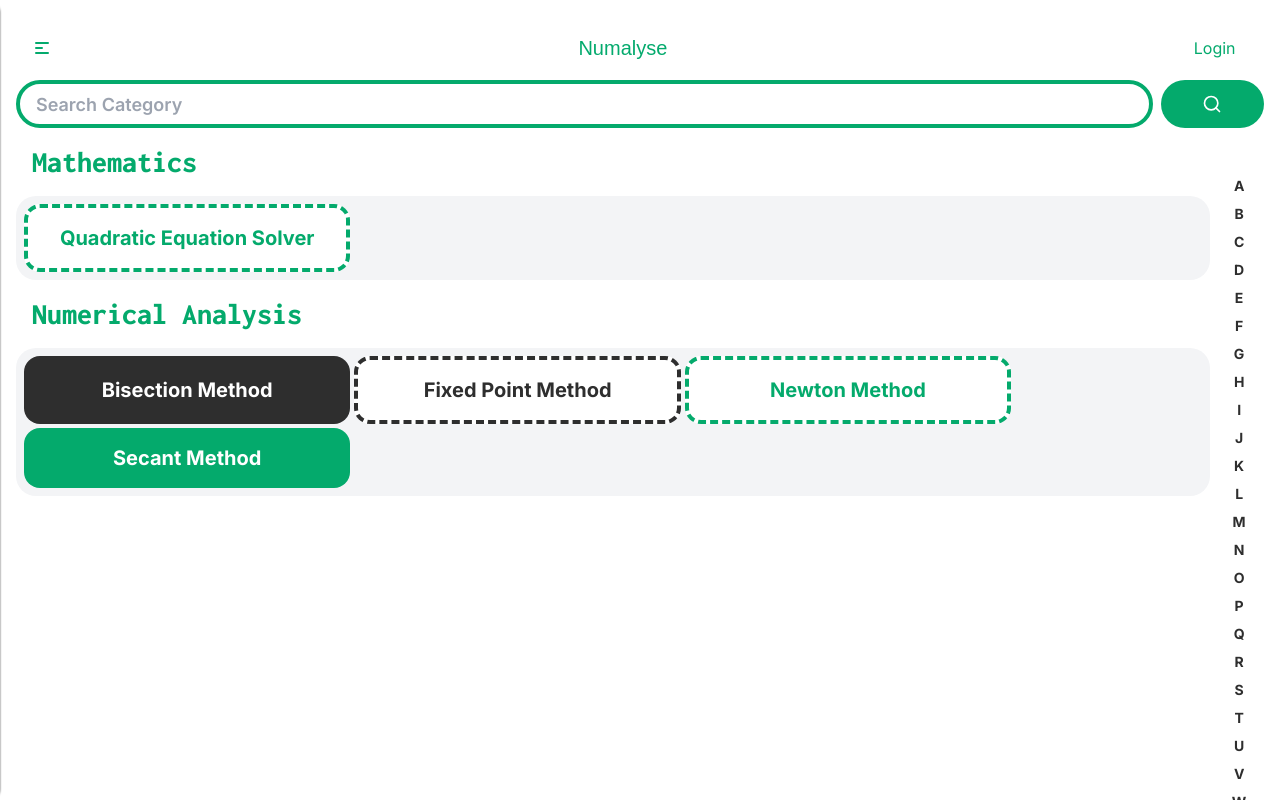
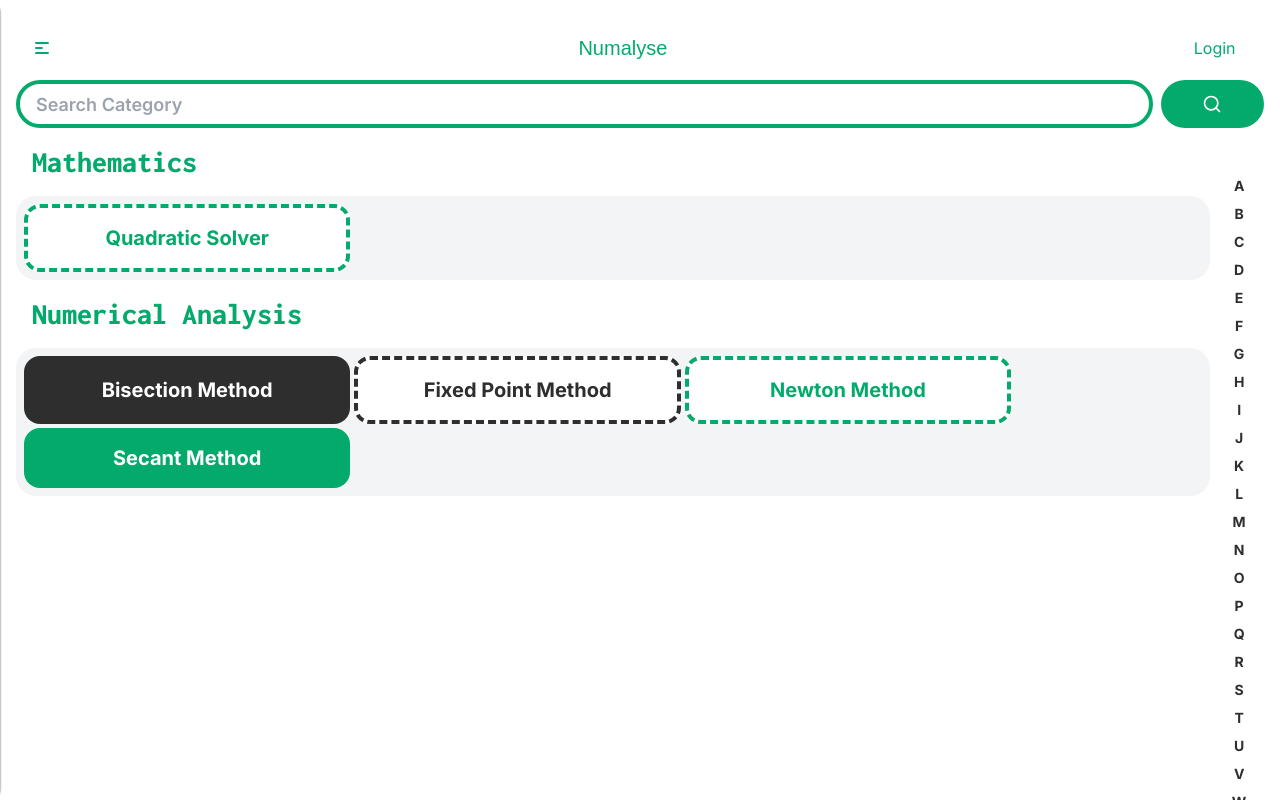
Before and after one commit to Hammadulhaq123/Numalyse, a Next.js app: page /solve in a window 1280 px wide. Built offline with nearby package versions, Linux system fonts and the light colour scheme; a web font is replaced by a local one.

Commit message:
Updated list

```diff
--- a/data/list.js
+++ b/data/list.js
@@ -4,7 +4,7 @@ export const methodsList = [
         "methodCategory": "Mathematics",
         "methodList": [
             {
-                "methodName": "Quadratic Equation Solver",
+                "methodName": "Quadratic Solver",
                 "methodLink": "/solve/method/quadratic-equation-solver",
                 "style": "greenBorderBox"
 
```
